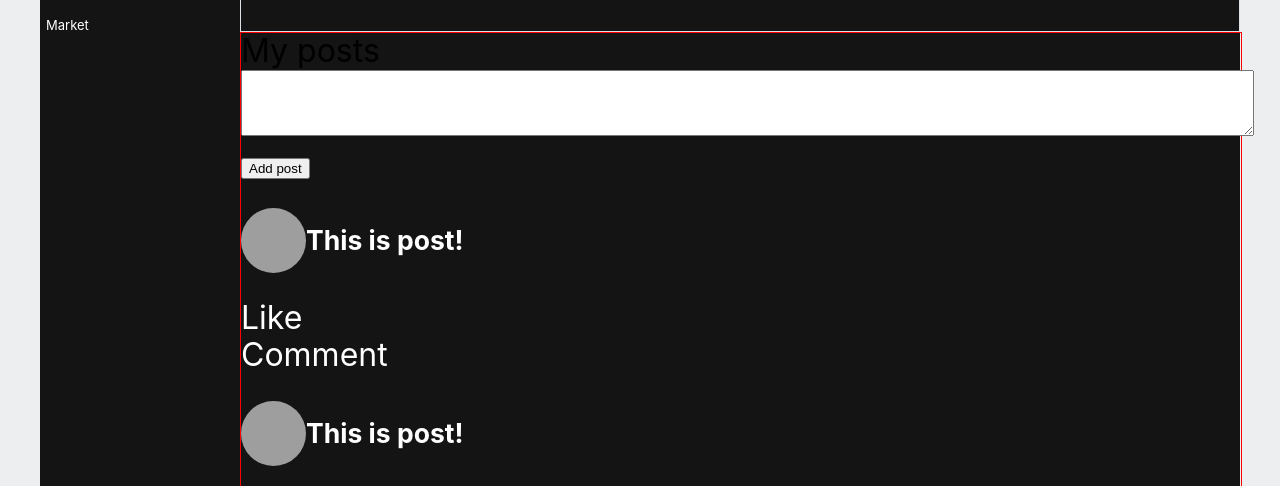
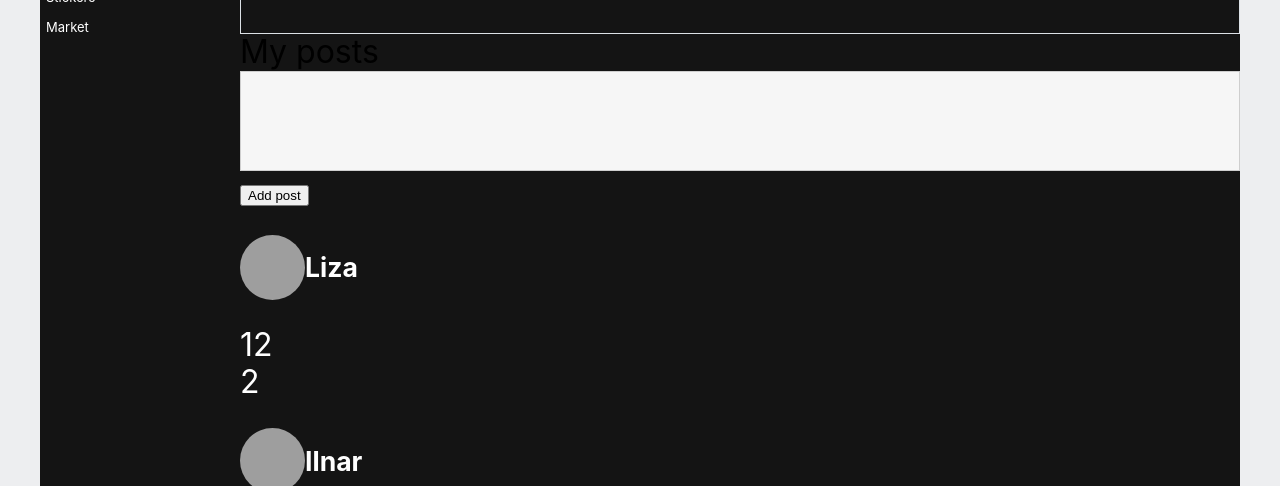
Before and after one commit to Elitenif/my-app, a React (Create React App) app: page / in a window 1280 px wide. Shown: the part 466-952 px from the top of the page. Built offline with nearby package versions, Linux system fonts and the light colour scheme; grey boxes are pictures that could not be loaded.

Commit message:
Stop work, go to gym

```diff
--- a/src/App.css
+++ b/src/App.css
@@ -3,7 +3,7 @@ body {
 	margin: 0;
 	background-color: #141414;
 }
-.app-wrapper {
+.app_wrapper {
 	display: grid;
 	grid-template-columns: repeat(12, 1fr);
 	grid-template-rows: repeat(12, 1fr);
--- a/src/App.js
+++ b/src/App.js
@@ -4,7 +4,7 @@ import { Header, Profile, SideBar } from './Components'
 
 const App = () => {
 	return (
-		<div className='app-wrapper'>
+		<div className='app_wrapper'>
 			<Header />
 			<SideBar />
 			<Profile />
--- a/src/Components/Profile/MyPosts/MyPosts.jsx
+++ b/src/Components/Profile/MyPosts/MyPosts.jsx
@@ -6,11 +6,13 @@ const MyPosts = () => {
 	return (
 		<div className={styles.MyPosts}>
 			My posts
-			<textarea name='New Post' id='' cols='124' rows='4'></textarea>
+			<div className={styles.inputArea}>
+				<input type='text' />
+			</div>
 			<button>Add post</button>
 			<div className={styles.posts}>
-				<Post />
-				<Post />
+				<Post name='Liza' like='12' comment='2' />
+				<Post name='Ilnar' like='662' comment='53' />
 			</div>
 		</div>
 	)
--- a/src/Components/Profile/MyPosts/MyPosts.module.css
+++ b/src/Components/Profile/MyPosts/MyPosts.module.css
@@ -1,8 +1,17 @@
 .MyPosts {
-	border: 1px solid red;
 	width: 100%;
 	color: black;
 	font-size: 2em;
 	padding: 0;
 	margin: 0;
 }
+
+input {
+	width: 100%;
+	height: 100px;
+	font-size: 13px;
+	background: #f6f6f6;
+	padding: 6px 0 4px 10px;
+	border: 1px solid #cecece;
+	box-sizing: border-box;
+}
--- a/src/Components/Profile/MyPosts/Post/Post.jsx
+++ b/src/Components/Profile/MyPosts/Post/Post.jsx
@@ -1,21 +1,21 @@
 import React from 'react'
 import styles from './Post.module.css'
 
-const Post = () => {
+const Post = props => {
 	return (
 		<div className={styles.Post}>
 			<div className={styles.PostInfo}>
-				<h5>This is post! </h5>
+				<h5>{props.name} </h5>
 				<img
 					src='https://yt3.googleusercontent.com/-CFTJHU7fEWb7BYEb6Jh9gm1EpetvVGQqtof0Rbh-VQRIznYYKJxCaqv_9HeBcmJmIsp2vOO9JU=s900-c-k-c0x00ffffff-no-rj'
 					alt='postAvatar'
 				/>
 			</div>
 			<div className='like'>
-				<span>Like</span>
+				<span>{props.like}</span>
 			</div>
 			<div className='comment'>
-				<span>Comment</span>
+				<span>{props.comment}</span>
 			</div>
 		</div>
 	)
--- a/src/Components/Profile/ProfileHeader/ProfileHeader_Wrapper/ProfileHeader_Wrapper.jsx
+++ b/src/Components/Profile/ProfileHeader/ProfileHeader_Wrapper/ProfileHeader_Wrapper.jsx
@@ -1,7 +1,6 @@
 import React from 'react'
 import ProfileHeader_Actions from './ProfileHeader_Actions/ProfileHeader_Actions'
 import ProfileHeader_Info from './ProfileHeader_Info/ProfileHeader_Info'
-
 import styles from './ProfileHeader_Wrapper.module.css'
 
 const ProfileHeader_Wrapper = () => {
```
